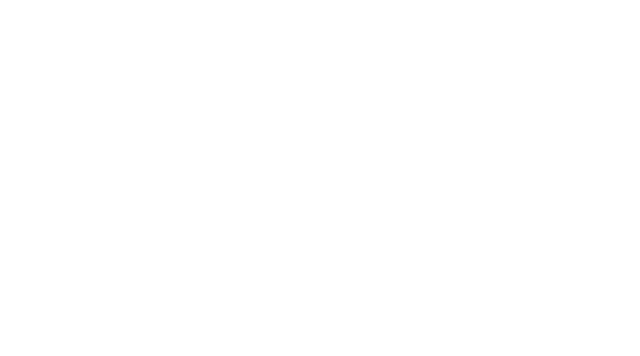
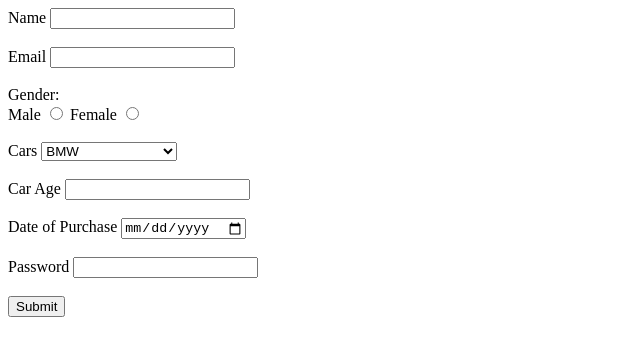
Before and after one commit to acciojob/car-insurance-form-yaghouse, a website: page main.html in a window 1280 px wide. Shown: the whole page, without its empty margins (0-640 px from the left). Drawn offline with Linux system fonts and the light colour scheme.

Commit message:
created a submission

```diff
--- a/main.html
+++ b/main.html
@@ -8,8 +8,36 @@
 
 <body>
 	<!-- the entire body must be written by student -->
-    <script type="text/javascript" src="./script.js">
-</script>
+    <script type="text/javascript" src="./script.js"></script>
+	<form method="post">
+		<label for = "name">Name</label>
+		<input type="text" id="name" required><br><br>
+		<label for="email">Email</label>
+		<input type="email" id="email" required><br><br>
+		<label>Gender:</label><br>
+		<label for="male">Male</label>
+		<input type="radio" id="male" name="gender" value="male">
+		<label for="female">Female</label>
+		<input type="radio" id="female" name="gender" value="female"><br><br>
+		<label for="cars">Cars</label>
+        <select id="cars" name="cars">
+		<option value="" disabled>Selecte the options</option>
+		<option value="bmw">BMW</option>
+		<option value="gwagon">Gwagon</option>
+		<option value="volvo">Volvo</option>
+	    <option value="dynamo">Dynamo</option>
+		</select><br><br>
+	    <label for="carage">Car Age</label>
+		<input type="number" id="carage" required><br><br>
+		<label for="dop">Date of Purchase</label>
+		<input type="date" id="dop" required><br><br>
+		<label for="password">Password</label>
+		<input type="password" id="password" required><br><br>
+		<button type="submit">Submit</button>
+
+
+	</form>
+
 
 </body>
 
```
Also changed, not shown: styles.css (line endings or trailing spaces).
